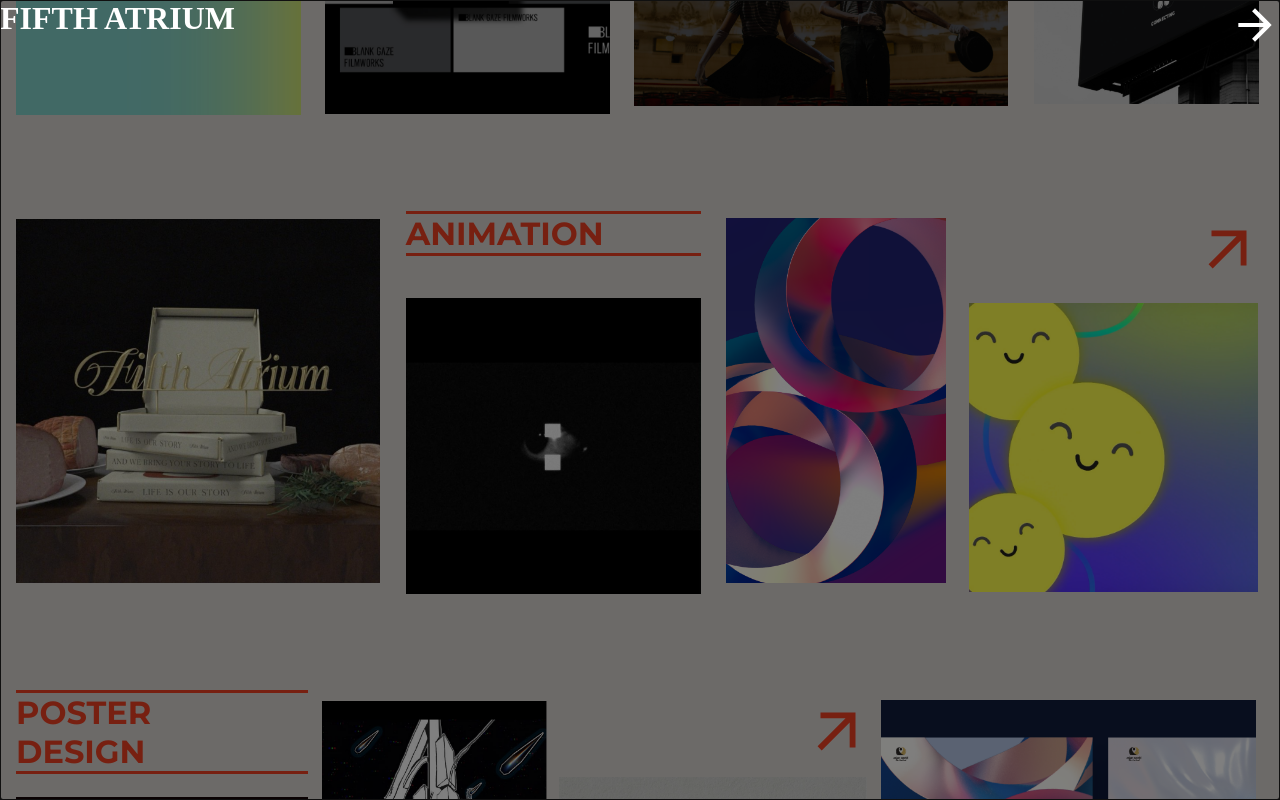
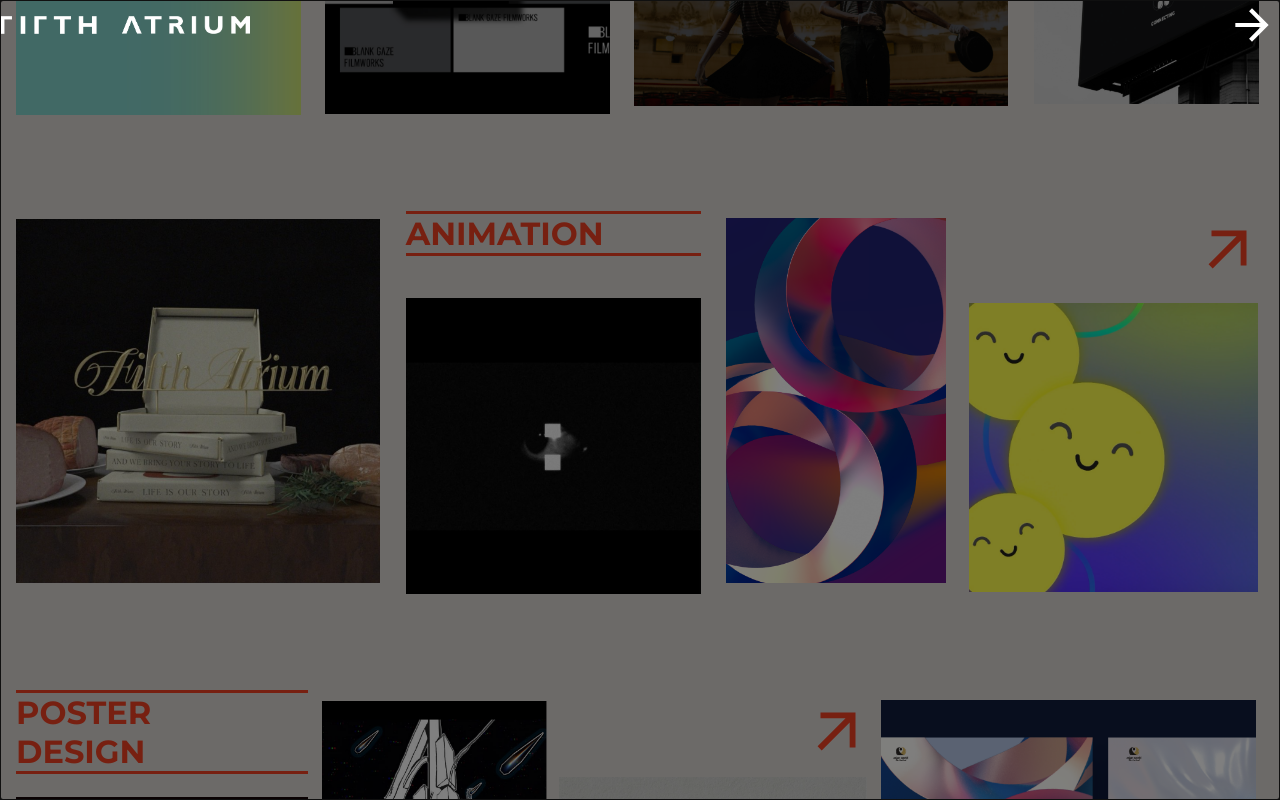
Before and after one commit to timmy0123/FIFTH-ATRIUM, a Next.js app: page / in a window 1280 px wide. Both pictures are taken after a click on the picture 197 px from the left and 1664 px from the top of the page. Shown: the part 1264-2064 px from the top of the page. Built offline with nearby package versions, Linux system fonts and the light colour scheme.

Commit message:
add logo to video pop up

```diff
--- a/src/templates/Project.tsx
+++ b/src/templates/Project.tsx
@@ -27,6 +27,7 @@ import im15 from "../../picture/15.png";
 import im16 from "../../picture/16.png";
 import { breakpoints } from '@mui/system';
 import { styled } from "@mui/material/styles";
+import Logo from '../../picture/FIFTH ATRIUM-Logo-video.svg';
 
 const theme = createTheme({
     breakpoints: {
@@ -321,10 +322,14 @@ export const Project: React.FC = () => {
                         aria-describedby="parent-modal-description"
                     >
                         <Stack sx={{ width: "100%", height: "100%"  }}>
-                            <Stack sx={{ flexDirection: {md: "row"}}}>
-                                <Box sx={{ width: "98%", color:"white"}}><h1 id="parent-modal-title">FIFTH ATRIUM</h1></Box>
-                                <ArrowForwardIcon onClick={() => handleClose(1)} sx={{ fontSize:50, color:"white"}}/>
-                            </Stack>
+                            <Grid container>
+                                <Grid item xs={10} sm={10} md={11.5} lg={11.5} xl={11.5} >
+                                    <Logo width={250} height={50}/>
+                                </Grid>
+                                <Grid item xs={2} sm={2} md={0.5} lg={0.5} xl={0.5}>
+                                    <ArrowForwardIcon onClick={() => handleClose(1)} sx={{ fontSize:50, color:"white"}}/>
+                                </Grid>
+                            </Grid>
                             <Box display="flex" justifyContent="center" sx={{ width: "100%", height: "100%"  }}>
                                 <ReactPlayer
                                     width="100%"
@@ -365,10 +370,14 @@ export const Project: React.FC = () => {
                             aria-describedby="parent-modal-description"
                         >
                             <Stack sx={{ width: "100%", height: "100%"  }}>
-                                <Stack sx={{ flexDirection: {md: "row"}}}>
-                                    <Box sx={{ width: "98%", color:"white"}}><h1 id="parent-modal-title">FIFTH ATRIUM</h1></Box>
-                                    <ArrowForwardIcon onClick={() => handleClose(2)} sx={{ fontSize:50, color:"white"}}/>
-                                </Stack>
+                                <Grid container>
+                                    <Grid item xs={10} sm={10} md={11.5} lg={11.5} xl={11.5} >
+                                        <Logo width={250} height={50}/>
+                                    </Grid>
+                                    <Grid item xs={2} sm={2} md={0.5} lg={0.5} xl={0.5}>
+                                        <ArrowForwardIcon onClick={() => handleClose(2)} sx={{ fontSize:50, color:"white"}}/>
+                                    </Grid>
+                                </Grid>
                                 <Box display="flex" justifyContent="center" sx={{ width: "100%", height: "100%"  }}>
                                     <ReactPlayer
                                         width="100%"
@@ -391,10 +400,14 @@ export const Project: React.FC = () => {
                         aria-describedby="parent-modal-description"
                     >
                         <Stack sx={{ width: "100%", height: "100%"  }}>
-                            <Stack sx={{ flexDirection: {md: "row"}}}>
-                                <Box sx={{ width: "98%", color:"white"}}><h1 id="parent-modal-title">FIFTH ATRIUM</h1></Box>
-                                <ArrowForwardIcon onClick={() => handleClose(3)} sx={{ fontSize:50, color:"white"}}/>
-                            </Stack>
+                            <Grid container>
+                                <Grid item xs={10} sm={10} md={11.5} lg={11.5} xl={11.5} >
+                                    <Logo width={250} height={50}/>
+                                </Grid>
+                                <Grid item xs={2} sm={2} md={0.5} lg={0.5} xl={0.5}>
+                                    <ArrowForwardIcon onClick={() => handleClose(3)} sx={{ fontSize:50, color:"white"}}/>
+                                </Grid>
+                            </Grid>
                             <Box display="flex" justifyContent="center" sx={{ width: "100%", height: "100%"  }}>
                                 <ReactPlayer
                                     width="100%"
@@ -422,10 +435,14 @@ export const Project: React.FC = () => {
                             aria-describedby="parent-modal-description"
                         >
                             <Stack sx={{ width: "100%", height: "100%"  }}>
-                                <Stack sx={{ flexDirection: {md: "row"}}}>
-                                    <Box sx={{ width: "98%", color:"white"}}><h1 id="parent-modal-title">FIFTH ATRIUM</h1></Box>
-                                    <ArrowForwardIcon onClick={() => handleClose(4)} sx={{ fontSize:50, color:"white"}}/>
-                                </Stack>
+                                <Grid container>
+                                    <Grid item xs={10} sm={10} md={11.5} lg={11.5} xl={11.5} >
+                                        <Logo width={250} height={50}/>
+                                    </Grid>
+                                    <Grid item xs={2} sm={2} md={0.5} lg={0.5} xl={0.5}>
+                                        <ArrowForwardIcon onClick={() => handleClose(4)} sx={{ fontSize:50, color:"white"}}/>
+                                    </Grid>
+                                </Grid>
                                 <Box display="flex" justifyContent="center" sx={{ width: "100%", height: "100%"  }}>
                                     <ReactPlayer
                                         width="100%"
```
Also changed, not shown: picture/FIFTH ATRIUM-Logo-video.svg (added).
